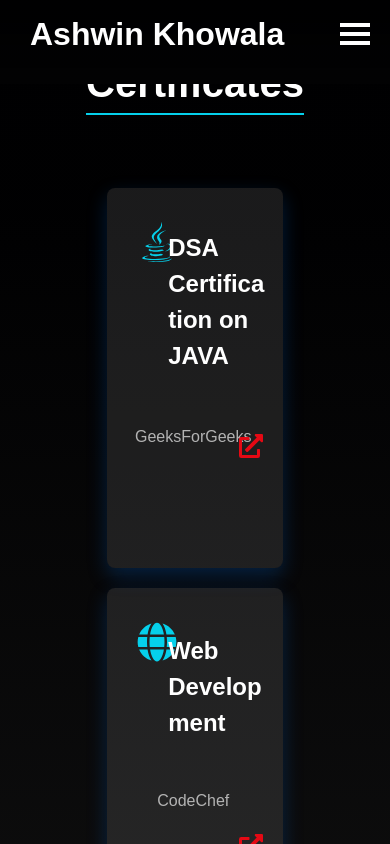
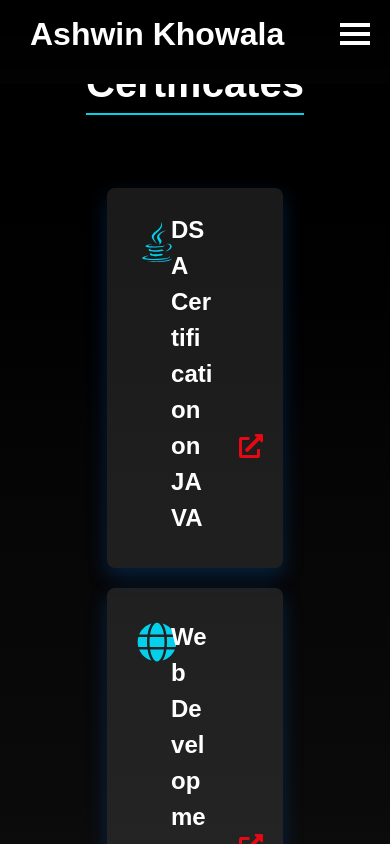
Before and after one commit to Ashwin-Khowala/portfolio, a React (Vite) app: page /certifications in a window 390 px wide. Shown: the top 844 px of the page. Built offline with nearby package versions, Linux system fonts and the light colour scheme.

Commit message:
solved scroll issue

```diff
--- a/src/components/Certificates.css
+++ b/src/components/Certificates.css
@@ -163,12 +163,15 @@
     .certificate h3 {
         padding: 20px 10px;
         font-size: 1.5rem;
-        width: 120px;
+        width: 50%;
         color: #ffffff;
         text-align: left;
-        overflow: hidden;
         position: relative;
-        right: 35px;
+        margin: 20px;
+        transform: translate(55%, -10%);
+        word-wrap: break-word;
+        white-space: normal;
+        text-wrap: balance;
     }
 }
 
--- a/src/index.css
+++ b/src/index.css
@@ -4,7 +4,8 @@
     font-weight: 400;
 
     /* background-color: #141414; */
-
+    overflow-y: scroll;
+  overflow-x: hidden;
     font-synthesis: none;
     text-rendering: optimizeLegibility;
     -webkit-font-smoothing: antialiased;
```
